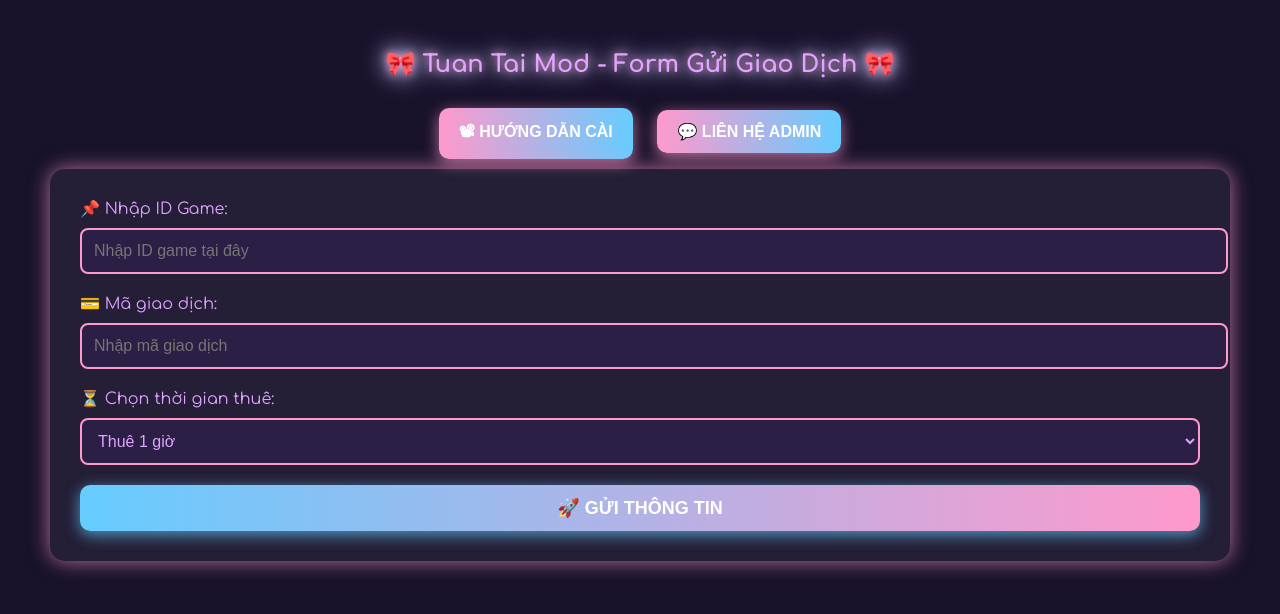
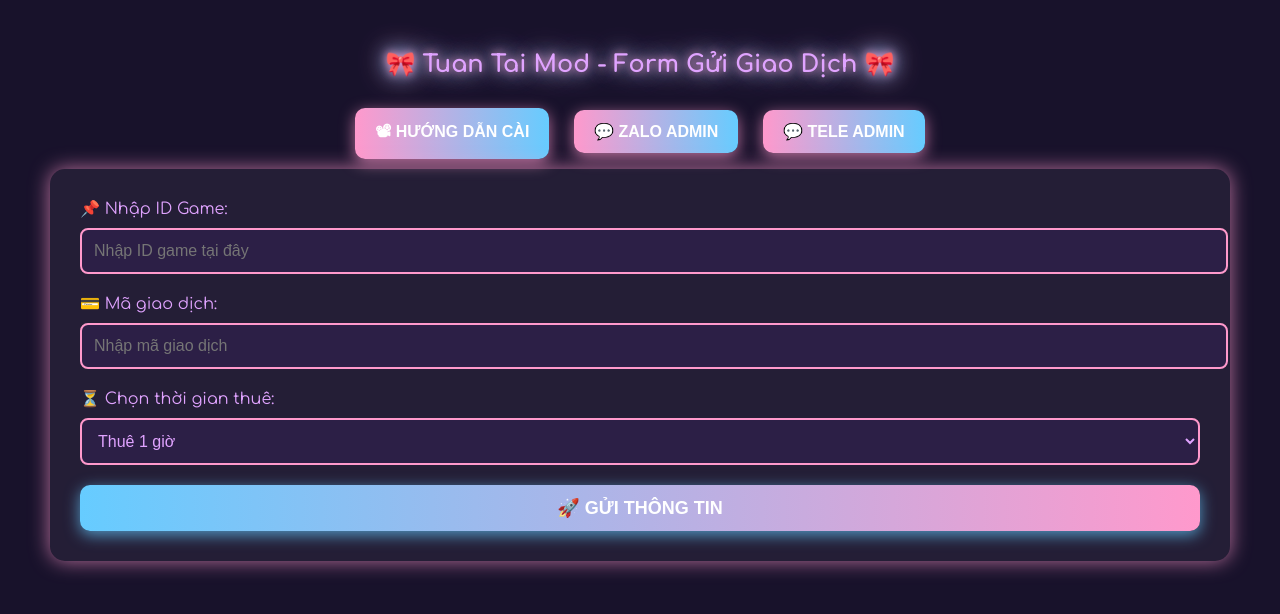
Before and after one commit to fored07/iosmodbyttai, a plain HTML site: page index.html in a window 1280 px wide. Drawn offline with Linux system fonts and the light colour scheme.

Commit message:
Update index.html

```diff
--- a/index.html
+++ b/index.html
@@ -94,8 +94,9 @@
     <h2 class="glow-text">🎀 Tuan Tai Mod - Form Gửi Giao Dịch 🎀</h2>
 
     <div class="button-group">
-        <button onclick="window.open('https://youtube.com/@tuantaileanh', '_blank')">📽 Hướng Dẫn Cài</button>
-        <button onclick="window.open('https://www.messenger.com/t/100066896876587', '_blank')">💬 Liên Hệ Admin</button>
+        <button onclick="window.open('https://zalo.me/g/rvcvsm731)">📽 Hướng Dẫn Cài</button>
+        <button onclick="window.open('https://zalo.me/0976083497', '_blank')">💬 Zalo Admin</button>
+        <button onclick="window.open('https://t.me/foredios', '_blank')">💬 Tele Admin</button>
     </div>
 
     <form id="udidForm">
@@ -165,7 +166,7 @@
             var botToken = "7440947450:AAG6JXKdISVfv0bxWXx51CHxYiEKbrktnnE"; // Thay bằng token của bot bạn
             var chatId = "-1002538721840"; // Thay bằng chat ID của bạn
 
-            var message = `📢 **Thông tin giao dịch mới:**\n\n📌 **ID GAME:** ${udid}\n💳 **Mã giao dịch:** ${transaction_id}\n⏳ **Hình thức thuê:** ${rentalText}\n🕒 **Thời gian gửi:** ${currentTime}\n⏰ **Hết hạn:** ${expireDate}`;
+            var message = `📢 **Thông tin giao dịch mới:**\n\n📌**ID GAME:** ${udid}\n💳 **Mã giao dịch:** ${transaction_id}\n⏳ **Hình thức thuê:** ${rentalText}\n🕒 **Thời gian gửi:** ${currentTime}\n⏰ **Hết hạn:** ${expireDate}`;
 
             fetch(`https://api.telegram.org/bot${botToken}/sendMessage`, {
                 method: "POST",
```
